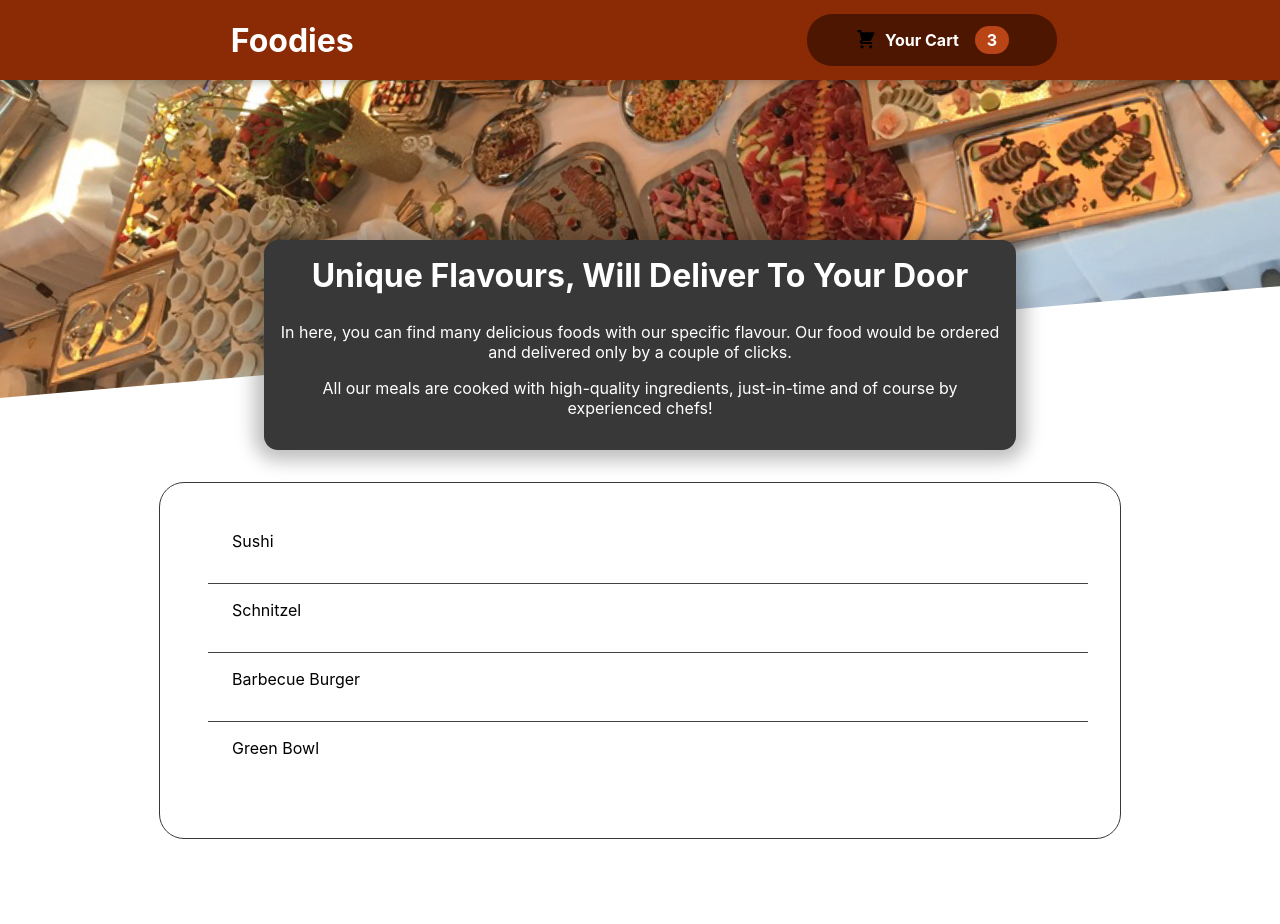
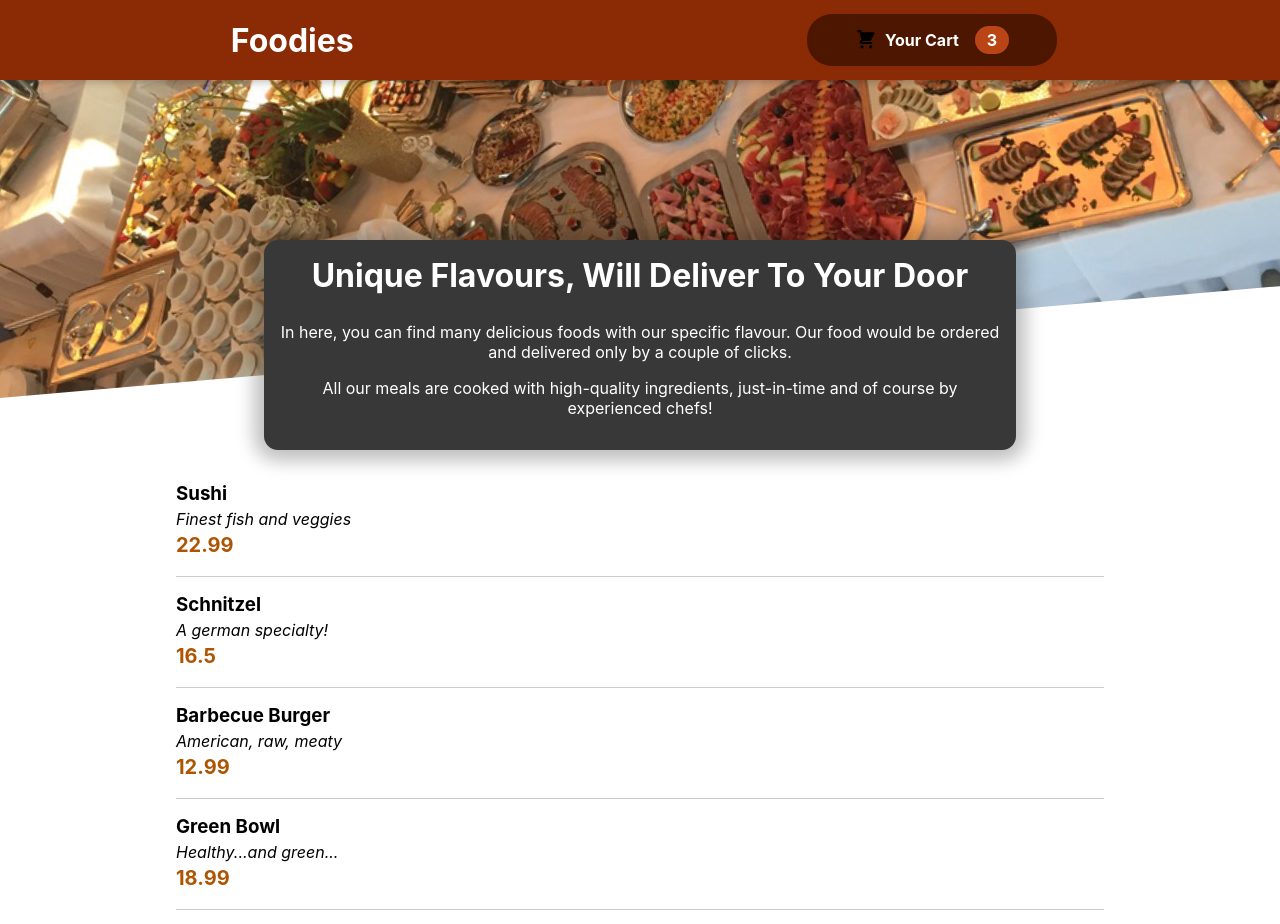
Before and after one commit to samane-jpg/order-app, a React (Create React App) app: page / in a window 1280 px wide. Shown: the top 924 px of the page. Before the commit the page ends 871 px from the top, so only its background shows below. Built offline with nearby package versions, Linux system fonts and the light colour scheme.

Commit message:
Add style to each list AvailableItems for just list of foods properties

```diff
--- a/src/components/Meals/AvailableMeals.js
+++ b/src/components/Meals/AvailableMeals.js
@@ -1,8 +1,16 @@
 import { DummyMeals } from "./AvailableMealsList";
 import classes from "./AvailableMeals.module.css";
+import MealItem from "./MealItem/MealItem";
 
 const AvailableMeals = () => {
-  const mealsList = DummyMeals.map((m) => <li>{m.name}</li>);
+  const mealsList = DummyMeals.map((meal) => (
+    <MealItem
+      name={meal.name}
+      key={meal.id}
+      description={meal.description}
+      price={meal.price}
+    />
+  ));
 
   return (
     <section className={classes.meals}>
--- a/src/components/Meals/AvailableMeals.module.css
+++ b/src/components/Meals/AvailableMeals.module.css
@@ -3,24 +3,12 @@
   width: 90%;
   margin: 2rem auto;
   animation: meals-appear 1s ease-out forwards;
-  background-color: rgb(255, 255, 255);
-  border: 1px solid #383838;
-  border-radius: 25px;
 }
 
 .meals ul {
   list-style: none;
   margin: 0;
-  padding: 2rem;
-}
-
-.meals li {
-     margin: 1rem auto 1rem 1rem;
-     padding: 0 2rem 2rem 1.5rem;
-     border-bottom: 1px solid rgb(66, 66, 66);
-}
-.meals ul li:last-child{
-     border-bottom: 0px;
+  padding: 0;
 }
 
 @keyframes meals-appear {
--- /dev/null
+++ b/src/components/Meals/MealItem/MealItem.js
@@ -0,0 +1,18 @@
+/* import MealsItemForm from "./MealsItemForm.module.css" */
+import classes from "./MealItem.module.css"
+const MealsItem = (props) => {
+  return (
+    <li className={classes.meal}>
+      <div>
+        <h3>{props.name}</h3>
+        <div className={classes.description}>{props.description}</div>
+        <div className={classes.price}>{props.price}</div>
+      </div>
+      <div>
+        {/* <MealsItemForm /> */}
+      </div>
+    </li>
+  );
+};
+
+export default MealsItem;
--- /dev/null
+++ b/src/components/Meals/MealItem/MealItem.module.css
@@ -0,0 +1,22 @@
+.meal {
+  display: flex;
+  justify-content: space-between;
+  border-bottom: 1px solid #ccc;
+  margin: 1rem;
+  padding-bottom: 1.2rem;
+}
+
+.meal h3 {
+     margin: 0 0 0.25rem 0;
+}
+
+.description {
+  font-style: italic;
+}
+
+.price{
+     margin-top: 0.25rem ;
+     color: #ad5502;
+     font-size: 1.25rem;
+     font-weight: bold;
+}
--- /dev/null
+++ b/src/components/Meals/MealItem/MealItemForm.js
@@ -0,0 +1,5 @@
+const MealItemForm = () => {
+  return <form></form>;
+};
+
+export default MealItemForm;
```
Also changed, not shown: src/components/Meals/MealsItem/MealsItem.js (deleted, +0 -18 lines), src/components/Meals/MealItem/MealItemForm.module.css (added), src/components/UI/Input.js (added), src/components/UI/Input.module.css (added).
